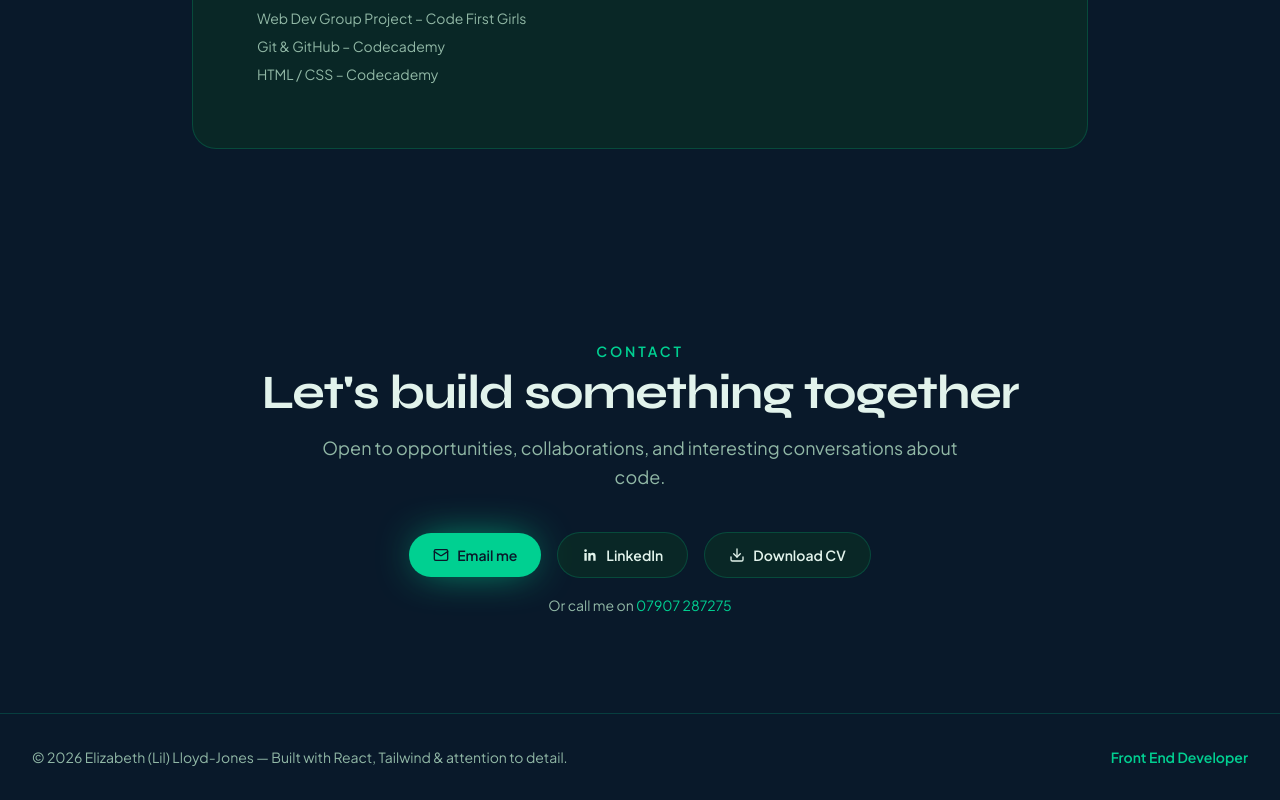
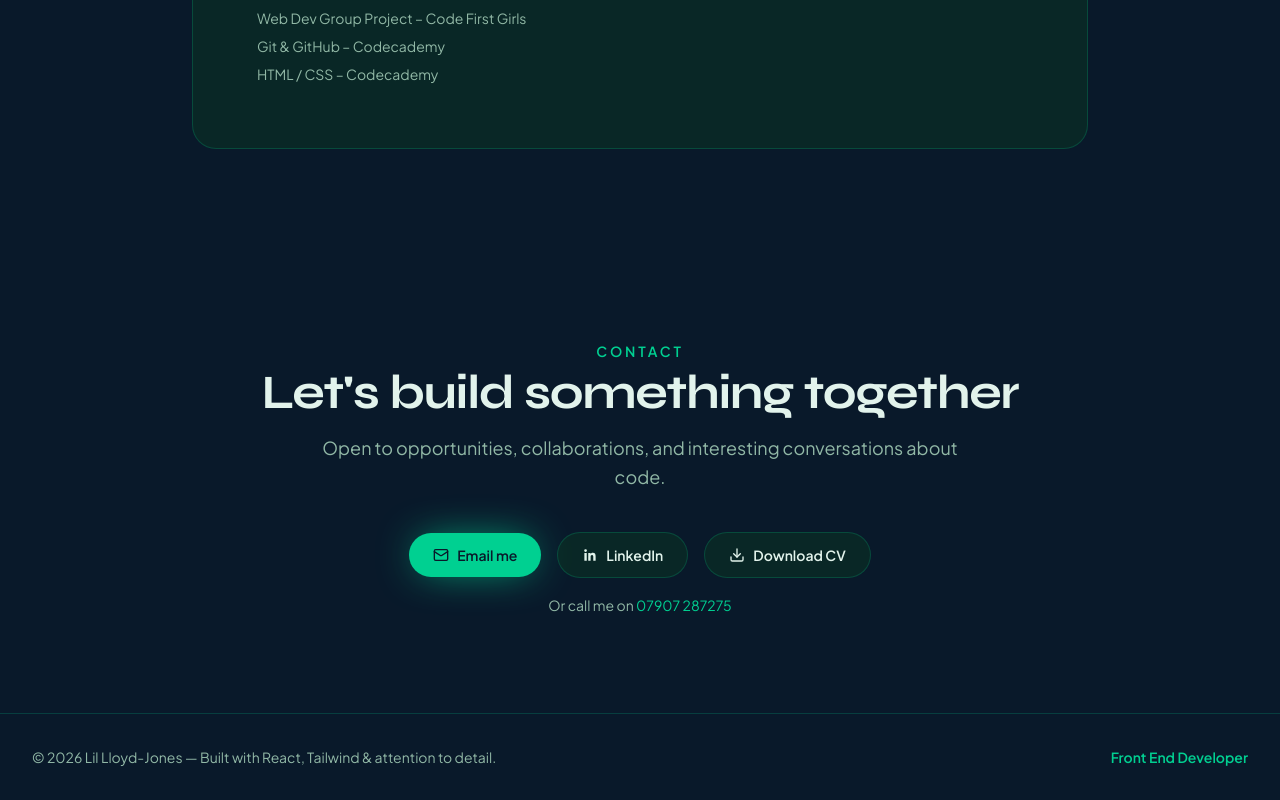
Before and after one commit to LillyIlex/lil-portfolio, a React (Vite) app: page / in a window 1280 px wide. Shown: the part 10208-11008 px from the top of the page. Built offline with nearby package versions, Linux system fonts and the light colour scheme.

Commit message:
Updated name in footer

```diff
--- a/src/data/content.ts
+++ b/src/data/content.ts
@@ -109,5 +109,5 @@ export function getContactActions(cvUrl: string): ContactAction[] {
 export const footer = {
   note: "Built with React, Tailwind & attention to detail.",
   role: "Front End Developer",
-  owner: "Elizabeth (Lil) Lloyd-Jones",
+  owner: "Lil Lloyd-Jones",
 };
```
